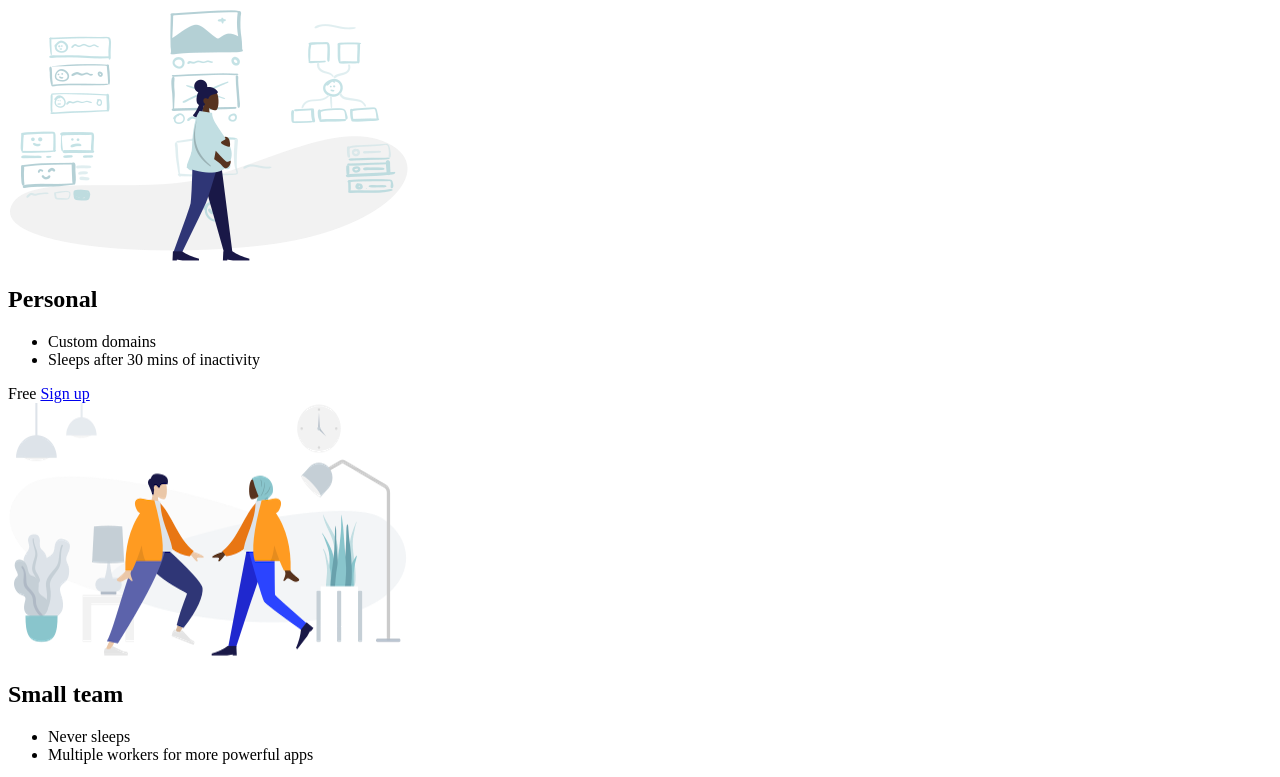
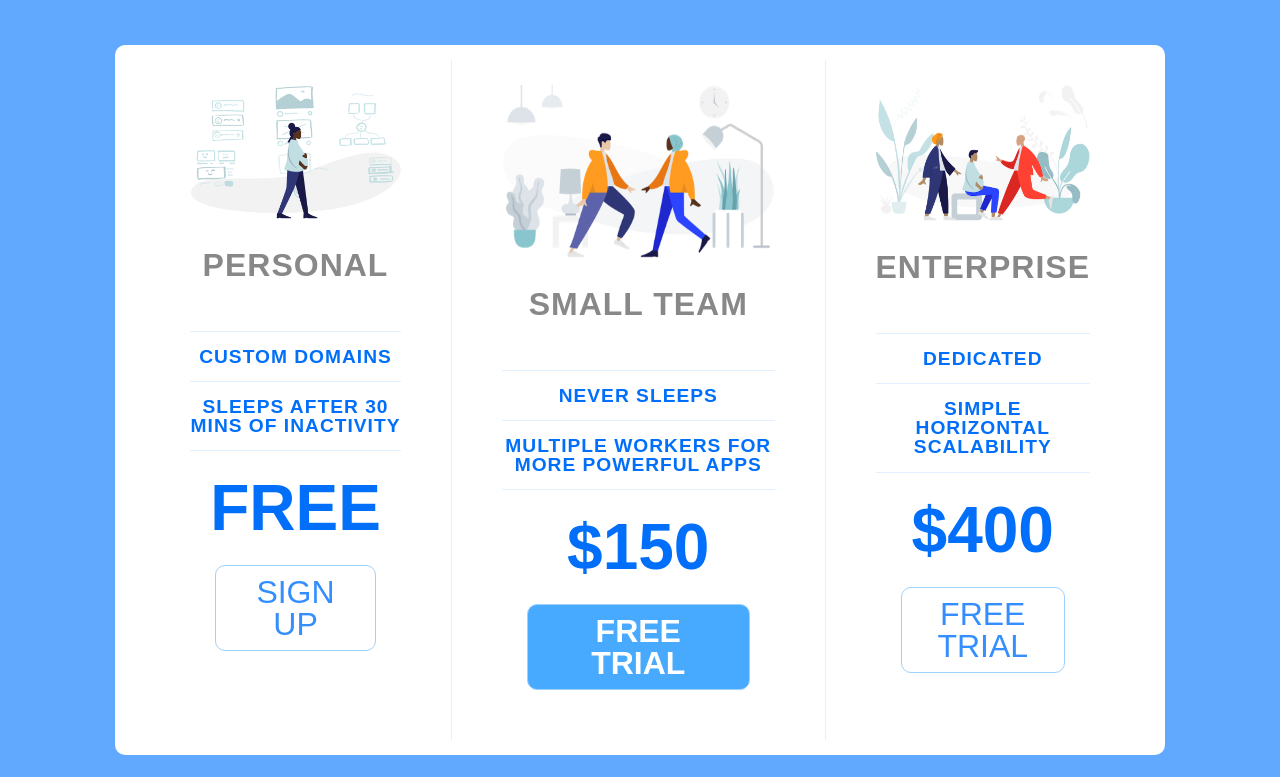
Before and after one commit to zaselalk/Simple-CSS-Price-Panel, a plain HTML site: page index.html in a window 1280 px wide. Shown: the top 777 px of the page. Drawn offline with Linux system fonts and the light colour scheme; a web font is replaced by a local one.

Commit message:
CSS Style

```diff
--- a/app.css
+++ b/app.css
@@ -0,0 +1,231 @@
+html,
+body,
+div,
+span,
+applet,
+object,
+iframe,
+h1,
+h2,
+h3,
+h4,
+h5,
+h6,
+p,
+blockquote,
+pre,
+a,
+abbr,
+acronym,
+address,
+big,
+cite,
+code,
+del,
+dfn,
+em,
+img,
+ins,
+kbd,
+q,
+s,
+samp,
+small,
+strike,
+strong,
+sub,
+sup,
+tt,
+var,
+b,
+u,
+i,
+center,
+dl,
+dt,
+dd,
+ol,
+ul,
+li,
+fieldset,
+form,
+label,
+legend,
+table,
+caption,
+tbody,
+tfoot,
+thead,
+tr,
+th,
+td,
+article,
+aside,
+canvas,
+details,
+embed,
+figure,
+figcaption,
+footer,
+header,
+hgroup,
+menu,
+nav,
+output,
+ruby,
+section,
+summary,
+time,
+mark,
+audio,
+video {
+  margin: 0;
+  padding: 0;
+  border: 0;
+  font-size: 100%;
+  font: inherit;
+  vertical-align: baseline;
+}
+/* HTML5 display-role reset for older browsers */
+article,
+aside,
+details,
+figcaption,
+figure,
+footer,
+header,
+hgroup,
+menu,
+nav,
+section {
+  display: block;
+}
+body {
+  line-height: 1;
+}
+ol,
+ul {
+  list-style: none;
+}
+blockquote,
+q {
+  quotes: none;
+}
+blockquote:before,
+blockquote:after,
+q:before,
+q:after {
+  content: "";
+  content: none;
+}
+table {
+  border-collapse: collapse;
+  border-spacing: 0;
+}
+
+/* Design */
+body {
+  font-family: "Dongle", sans-serif;
+  font-size: 2rem;
+  background-color: #60a9ff;
+  display: flex;
+  justify-content: center;
+  align-items: center;
+  min-height: 100vh;
+}
+.panel {
+  background-color: #fff;
+  display: flex;
+  flex-direction: column;
+  border-radius: 10px;
+  width: 100%;
+  max-width: 1000px;
+  padding: 15px 25px;
+  text-align: center;
+  text-transform: uppercase;
+}
+
+.pricing-plan {
+  border-bottom: 1px solid #e1f1ff;
+}
+
+.pricing-plan:last-child {
+  border-bottom: none;
+}
+
+.pricing-img {
+  max-width: 100%;
+  margin-bottom: 25px;
+}
+
+.pricing-header {
+  color: #888;
+  letter-spacing: 1px;
+  font-weight: 600;
+}
+
+.pricing-features {
+  margin: 50px 0 25px;
+  color: #016ff9;
+}
+.pricing-features-item {
+  font-weight: 600;
+  font-size: 1.2rem;
+  padding: 15px 0px;
+  border-top: 1px solid #e1f1ff;
+  letter-spacing: 1px;
+}
+.pricing-features-item:last-child {
+  border-bottom: 1px solid #e1f1ff;
+}
+
+.pricing-price {
+  display: block;
+  font-weight: bold;
+  font-size: 4rem;
+  color: #016ff9;
+}
+
+.pricing-button {
+  text-decoration: none;
+  display: inline-block;
+  margin: 25px;
+  border: 1px solid #9dd1ff;
+  border-radius: 10px;
+  padding: 10px 20px;
+  color: #348efe;
+  transition: background-color 200ms ease-in;
+}
+
+.pricing-button.is-featured {
+  background-color: #48aaff;
+  font-weight: bold;
+  color: #fff;
+}
+
+.pricing-button.is-featured:hover,
+.pricing-button.is-featured:focus {
+  background-color: #269aff;
+}
+
+.pricing-button:hover,
+.pricing-button:focus {
+  background-color: #e1f1ff;
+}
+
+@media (min-width: 900px) {
+  .panel {
+    flex-direction: row;
+    max-height: 800px;
+  }
+  .pricing-plan {
+    border-bottom: none;
+  }
+  .pricing-plan {
+    border-right: 1px solid #e1f1ff;
+    padding: 25px 50px;
+  }
+  .pricing-plan:last-child {
+    border: none;
+  }
+}
--- a/index.html
+++ b/index.html
@@ -1,41 +1,52 @@
 <!DOCTYPE html>
 <html lang="en">
-
   <head>
-    <meta charset="UTF-8">
-    <meta name="viewport" content="width=device-width, initial-scale=1.0">
+    <meta charset="UTF-8" />
+    <meta name="viewport" content="width=device-width, initial-scale=1.0" />
     <title>Price Tiers</title>
-    <link rel="stylesheet" href="https://fonts.googleapis.com/css?family=Open+Sans:400,600,700">
-    <link rel="stylesheet" href="app.css">
+    <link
+      rel="stylesheet"
+      href="https://fonts.googleapis.com/css?family=Open+Sans:400,600,700"
+    />
+    <link rel="stylesheet" href="app.css" />
+    <link rel="preconnect" href="https://fonts.googleapis.com" />
+    <link rel="preconnect" href="https://fonts.gstatic.com" crossorigin />
+    <link
+      href="https://fonts.googleapis.com/css2?family=Dongle:wght@300&display=swap"
+      rel="stylesheet"
+    />
   </head>
 
   <body>
     <div class="panel pricing-table">
-
       <div class="pricing-plan">
-            <img src="icons/icon1.png" alt="" class="pricing-img">
+        <img src="icons/icon1.png" alt="" class="pricing-img" />
         <h2 class="pricing-header">Personal</h2>
         <ul class="pricing-features">
           <li class="pricing-features-item">Custom domains</li>
-                <li class="pricing-features-item">Sleeps after 30 mins of inactivity</li>
+          <li class="pricing-features-item">
+            Sleeps after 30 mins of inactivity
+          </li>
         </ul>
         <span class="pricing-price">Free</span>
         <a href="#/" class="pricing-button">Sign up</a>
       </div>
 
       <div class="pricing-plan">
-            <img src="icons/icon2.png" alt="" class="pricing-img">
+        <img src="icons/icon2.png" alt="" class="pricing-img" />
         <h2 class="pricing-header">Small team</h2>
         <ul class="pricing-features">
           <li class="pricing-features-item">Never sleeps</li>
-                <li class="pricing-features-item">Multiple workers for more powerful apps</li>
+          <li class="pricing-features-item">
+            Multiple workers for more powerful apps
+          </li>
         </ul>
         <span class="pricing-price">$150</span>
         <a href="#/" class="pricing-button is-featured">Free trial</a>
       </div>
 
       <div class="pricing-plan">
-            <img src="icons/icon3.png" alt="" class="pricing-img">
+        <img src="icons/icon3.png" alt="" class="pricing-img" />
         <h2 class="pricing-header">Enterprise</h2>
         <ul class="pricing-features">
           <li class="pricing-features-item">Dedicated</li>
@@ -44,9 +55,6 @@
         <span class="pricing-price">$400</span>
         <a href="#/" class="pricing-button">Free trial</a>
       </div>
-
     </div>
-
   </body>
-
 </html>
```
Also changed, not shown: 1 other file. Lines whose indentation alone changed are shown as unchanged.
